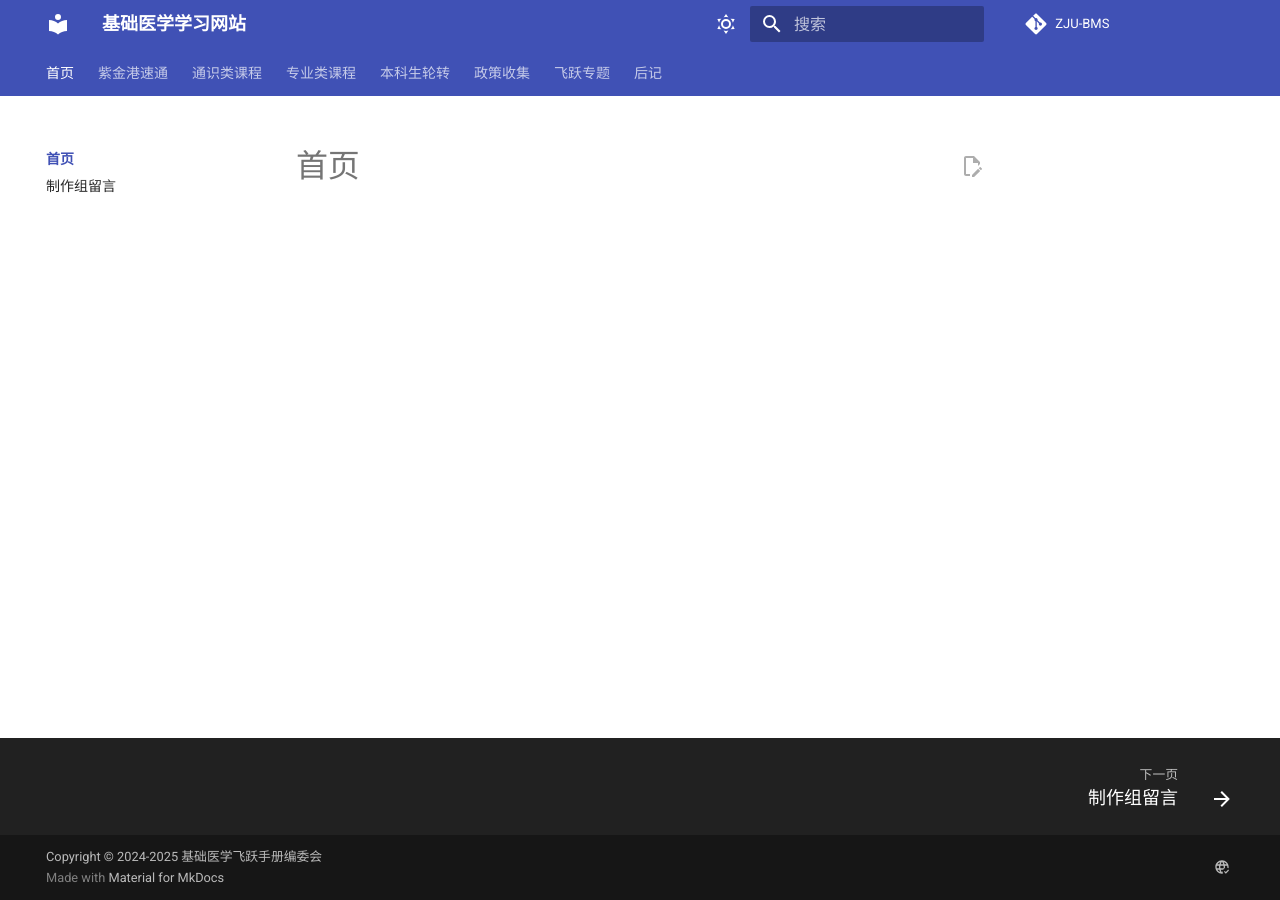
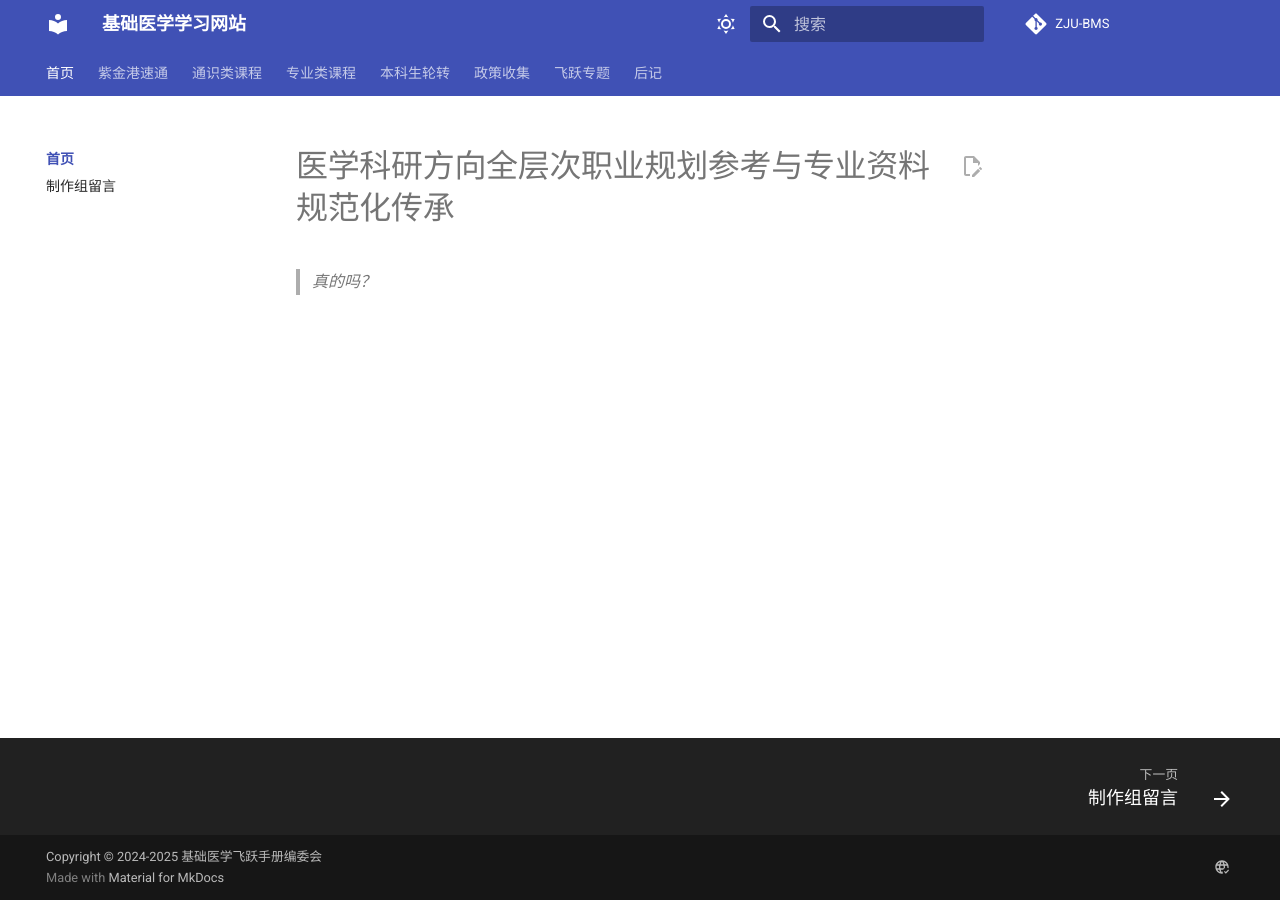
Before and after one commit to GuChL9/site-test, an MkDocs documentation site: the page built from docs/index.md, in a window 1280 px wide. Built offline with MkDocs 1.6.1 and Material for MkDocs 9.7.7, drawn with Linux system fonts in a browser that asks for light colours; comment, search, counter and statistics services are not loaded.

Commit message:
Update index.md

```diff
--- a/docs/index.md
+++ b/docs/index.md
@@ -1 +1,3 @@
-# 首页
+# 医学科研方向全层次职业规划参考与专业资料规范化传承
+
+> *真的吗？*
```
